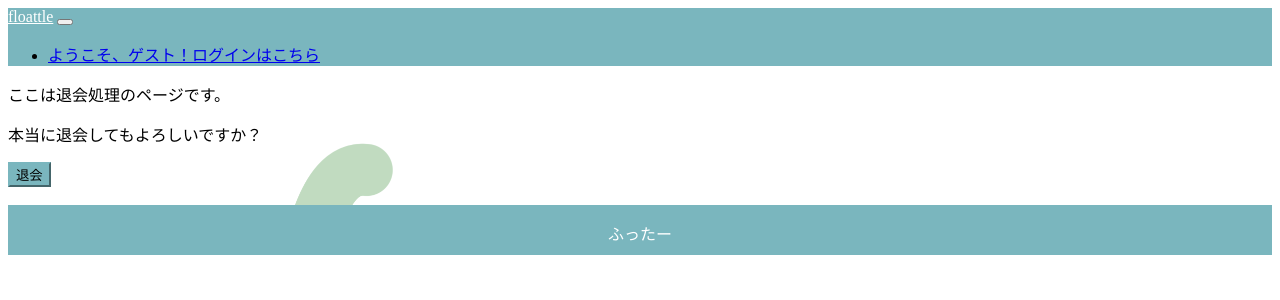
After one commit to nagamiya/floattle, a Django app: page /user_delete/1/ in a window 1280 px wide. The commit adds this page. Shown: the top 300 px of the page. Run offline with Django 3.2, Linux system fonts and the light colour scheme; style sheets or scripts are compiled from the project's sources; some libraries are stand-ins or nearby versions.

Commit message:
退会前に確認画面を追加

```diff
--- a/floattle/static/floattle/_custom.scss
+++ b/floattle/static/floattle/_custom.scss
@@ -13,8 +13,6 @@ $backgroundImage: "images/background.jpg";
 html body {
     height: 100%;
 }
-
-
 
 .wrapper {
     position: relative;
@@ -34,19 +32,12 @@ html body {
     }
     .arrived-messages {
         .title {
-
+            // フォントサイズ調節あとでする
         }
     }
 }
 
-.navbar-light {
-    .navbar-brand {
-        color: white;
-    }
-}
-.navbar {
-    background: $shadowBlue;
-}
+
 
 form {
     .form-control  {
@@ -71,13 +62,14 @@ textarea.form-control{
     color: $shadowBlue;
 }
 
+/* なみなみ  */
 svg {
     width: 100%;
     height: 250px;
     position: absolute;
     bottom: 0;
     left: 0;
-    z-index: -1;
+    z-index: -1;    //　負数でレイヤーの優先度下げる
 }
 
 
@@ -96,6 +88,7 @@ footer {
     }
 }
 
+/*  間隔調節用の空要素 */
 .push {
     height: 50px;
 }
--- a/floattle/templates/floattle/base.html
+++ b/floattle/templates/floattle/base.html
@@ -34,7 +34,7 @@
                             <a class="dropdown-item" href="{% url 'floattle:user_update' user.pk %}">change name</a>
                             <a class="dropdown-item" href="{% url 'floattle:email_change' %}">change mail address</a>
                             <a class="dropdown-item" href="{% url 'floattle:password_change' %}">change password</a>
-                            <a class="dropdown-item" href="{% url 'floattle:user_destroy' %}">deactive account</a>
+                            <a class="dropdown-item" href="{% url 'floattle:user_delete' user.pk %}">deactive account</a>
                         </div>
                     </li>
                     <li class="dropdown drop-hover">
--- /dev/null
+++ b/floattle/templates/floattle/user_delete.html
@@ -0,0 +1,12 @@
+{% extends "floattle/base.html" %}
+{% block content %}
+
+
+<p>ここは退会処理のページです。</p>
+
+<form action="" method="POST">
+    {% csrf_token %}
+    <P>本当に退会してもよろしいですか？</P>
+    <button type="submit" class="btn btn-primary btn-lg">退会</button>
+</form>
+{% endblock %}
--- a/floattle/urls.py
+++ b/floattle/urls.py
@@ -19,7 +19,8 @@ urlpatterns = [
     path('user_create/complete/<token>', views.UserCreateComplete.as_view(), name='user_create_complete'),
     path('user_show/<int:pk>/', views.UserShow.as_view(), name='user_show'),
     path('user_update/<int:pk>/', views.UserUpdate.as_view(), name='user_update'),
-    path('user_destroy/', views.UserDestroy.as_view(), name='user_destroy'),
+    path('user_delete/<int:pk>/', views.UserDelete.as_view(), name='user_delete'),
+    path('user_delete_comlete/', views.UserDeleteComplete.as_view(), name='user_delete_complete'),
 
     path('email/change/', views.EmailChange.as_view(), name='email_change'),
     path('email/change/done/', views.EmailChangeDone.as_view(), name='email_change_done'),
--- a/floattle/views.py
+++ b/floattle/views.py
@@ -4,7 +4,8 @@ from django.contrib.auth import (
 )
 from django.contrib.auth.mixins import LoginRequiredMixin, UserPassesTestMixin
 from django.contrib.auth.views import (
-    LoginView, LogoutView, PasswordChangeView, PasswordChangeDoneView,
+    LoginView, LogoutView,
+    PasswordChangeView, PasswordChangeDoneView,
     PasswordResetView, PasswordResetDoneView, PasswordResetConfirmView, PasswordResetCompleteView
 )
 from django.contrib.sites.shortcuts import get_current_site
@@ -31,7 +32,7 @@ from datetime import datetime
 
 logger = logging.getLogger(__name__)
 
-# カスタムしたユーザをインポート
+# カスタムユーザをインポート
 User = get_user_model()
 
 # Create User
@@ -153,7 +154,6 @@ class KeepsShow(generic.TemplateView):
         }
         return render(request, 'floattle/keeps_show.html', context)
 
-# ここでkeep機能実装したい
 class Detail(generic.DetailView):
     model = Post
     template_name = 'floattle/detail.html'
@@ -185,7 +185,6 @@ class Detail(generic.DetailView):
             keeped = False
         return redirect('floattle:detail', post.pk)
 
-
 class Login(LoginView):
     form_class = LoginForm
     template_name = 'floattle/login.html'
@@ -210,7 +209,6 @@ class UserUpdate(MyView, generic.UpdateView):
 
     def get_success_url(self):
         return resolve_url('floattle:user_show', pk=self.kwargs['pk'])
-
 
 class EmailChange(LoginRequiredMixin, generic.FormView):
     template_name = 'floattle/email_change_form.html'
@@ -237,7 +235,6 @@ class EmailChange(LoginRequiredMixin, generic.FormView):
         send_mail(subject, message, None, [new_email])
 
         return redirect('floattle:email_change_done')
-
 
 class EmailChangeDone(LoginRequiredMixin, generic.TemplateView):
     template_name = 'floattle/email_change_done.html'
@@ -292,11 +289,17 @@ class PasswordResetConfirm(PasswordResetConfirmView):
 class PasswordResetComplete(PasswordResetCompleteView):
     template_name = 'floattle/password_reset_complete.html'
 
-class UserDestroy(LoginRequiredMixin, generic.View):
+class UserDelete(generic.TemplateView):
+    template_name = 'floattle/user_delete.html'
+    success_url = reverse_lazy('floattle:user_delete_complete')
+    model = User
 
-    def get(self, *args, **kwargs):
+    def post(self, request, *args, **kwargs):
         user = User.objects.get(email=self.request.user.email)
         user.is_active = False
         user.save()
         auth_logout(self.request)
-        return render(self.request, 'floattle/user_destroy_complete.html')
+        return render(self.request, 'floattle/user_delete_complete.html')
+
+class UserDeleteComplete(LoginRequiredMixin, generic.View):
+    template_name = 'floattle/user_delete_complete.html'
--- a/static/floattle/_custom.css
+++ b/static/floattle/_custom.css
@@ -9,10 +9,6 @@ html body { height: 100%; }
 
 .wrapper .navbar { background: #7ab6be; }
 
-.navbar-light .navbar-brand { color: white; }
-
-.navbar { background: #7ab6be; }
-
 form .form-control { opacity: 0.7; }
 
 form button { margin-bottom: 3%; }
@@ -23,12 +19,14 @@ textarea.form-control { height: 30%; }
 
 .btn-primary:hover { background-color: white; border-color: white; color: #7ab6be; }
 
+/* なみなみ  */
 svg { width: 100%; height: 250px; position: absolute; bottom: 0; left: 0; z-index: -1; }
 
 footer { background-color: #7ab6be; width: 100%; height: 30px; position: absolute; bottom: 0; left: 0; margin-bottom: -30px; }
 
 footer p { color: white; text-align: center; vertical-align: middle; }
 
+/*  間隔調節用の空要素 */
 .push { height: 50px; }
 
 @media screen and (min-height: 600px) { svg { width: 100%; height: 45%; position: absolute; bottom: 0; left: 0; } footer { height: 50px; } }
```
Also changed, not shown: floattle/templates/floattle/user_destroy.html (deleted, +0 -7 lines), floattle/templates/floattle/user_delete_complete.html (renamed from floattle/templates/floattle/user_destroy_complete.html), 1 other file.
